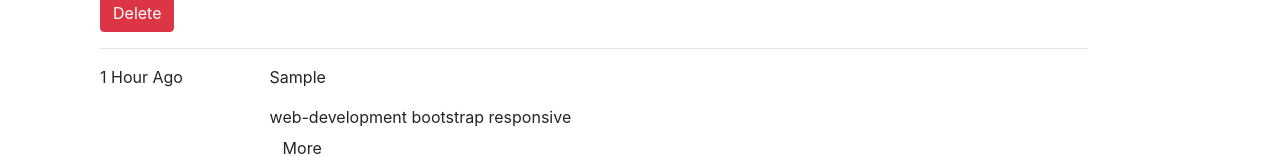
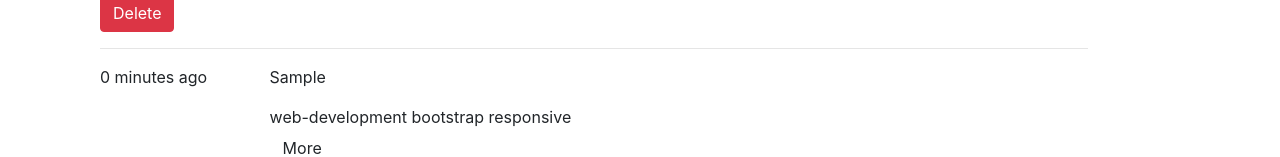
Before and after one commit to akshay-97/react-post_app, a React (Create React App) app: page / in a window 1280 px wide. Both pictures are taken after typing "Sample", "Sample" into the empty fields and a click on the button "Submit new post". Shown: the part 528-685 px from the top of the page. Built offline with nearby package versions, Linux system fonts and the light colour scheme.

Commit message:
time-added

```diff
--- a/src/App.js
+++ b/src/App.js
@@ -11,17 +11,19 @@ class App extends Component {
     };
   }
 
-  addPost = (t,p) => {
-    const record={title: t, post: p};
+  addPost = (title,post) => {
+    const ti = new Date();
+    const id=Date.parse(ti);
+    const record={id,title, post};
     this.setState({
-      input: [...this.state.input,record]
+      input: [record,...this.state.input]
     })
 
   };
 
   deletePost= (id) =>{
     let temp=this.state.input.filter((post)=>{
-      return post.id===id
+      return post.id!==id
     })
     this.setState({
       input:temp
--- a/src/PostsItem.js
+++ b/src/PostsItem.js
@@ -8,7 +8,11 @@ class PostsItem extends Component {
 
     };
   }
-
+  time = () =>{
+    const d= new Date();
+    const t= Date.parse(d);
+    return `${((t-this.props.postitem.id-(t-this.props.postitem.id)%60000))/6000} minutes ago`
+  }
 
   render() {
     return (
@@ -20,7 +24,7 @@ class PostsItem extends Component {
         </div>
         <div class="col-sm-2">
           <span class="label label-default label-arrow label-arrow-right pull-right">
-            1 Hour Ago
+            {this.time()}
           </span>
         </div>
         <div class="col-sm-10">
```
